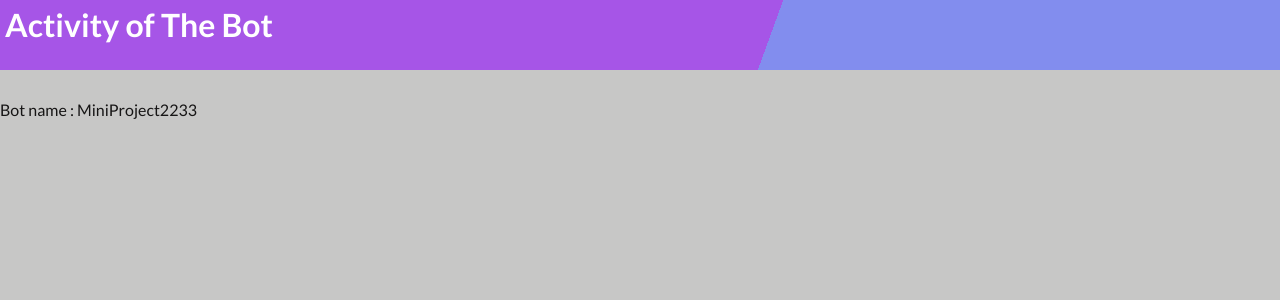
After one commit to hrishilamdade/sentimentAnalysis, a Django app: page /bot in a window 1280 px wide. The commit adds this page. Shown: the top 300 px of the page. Run offline with Django 3.2, Linux system fonts and the light colour scheme.

Commit message:
Added bot page

```diff
--- a/sentimentAnalyser/urls.py
+++ b/sentimentAnalyser/urls.py
@@ -6,6 +6,7 @@ from django.conf.urls import url
 urlpatterns = [
     path('sentiment-analyser',views.home,name="index"),
     path('',views.home,name="index"),
+    path('bot',views.bot,name="bot"),
     path('mention',views.mention,name="mention"),
     path('response',views.response,name="response"),
 ]
--- a/sentimentAnalyser/views.py
+++ b/sentimentAnalyser/views.py
@@ -55,6 +55,9 @@ def home(request):
     return render(request,'index.html',{'text':text,'result':reply,'polarity':prediction,'sentiment':sentiment})
 
 
+def bot(request):
+    return render(request,'bot.html')
+
 def mention(request):
     query=request.POST.get('query','')
     value=request.POST.get('val','')
--- a/static/style.css
+++ b/static/style.css
@@ -1,3 +1,6 @@
+*{
+    font-family: "Lato", "Georgia";
+}
 body{
     margin: 0px;
     font-family: 'Lato';
@@ -54,7 +57,7 @@ a{
     width: inherit;
 }
 .container{
-    margin-top: 50px;
+    margin-top: 100px;
     display: flex;
     float: left;
 }
@@ -79,7 +82,7 @@ a{
 }
 button{
     padding: 10px;
-    top: 340px;
+    top: 390px;
     left:470px;
     position: fixed;
     color: rgb(252, 252, 252);
--- /dev/null
+++ b/templates/bot.html
@@ -0,0 +1,15 @@
+<!DOCTYPE html>
+<html>
+<head>
+    <title>Sentiment Analyser</title>
+    {% load static %}
+    <link rel="stylesheet" type="text/css" href="{%static 'style.css' %}">
+    <link href='http://fonts.googleapis.com/css?family=Lato:400,700' rel='stylesheet' type='text/css'>
+</head>
+<body class="body">
+<div class="header">
+    <h1 class='heading'>Activity of The Bot</h1>
+</div>
+<div class="container">Bot name : MiniProject2233</div>
+</body>
+</html>
```
